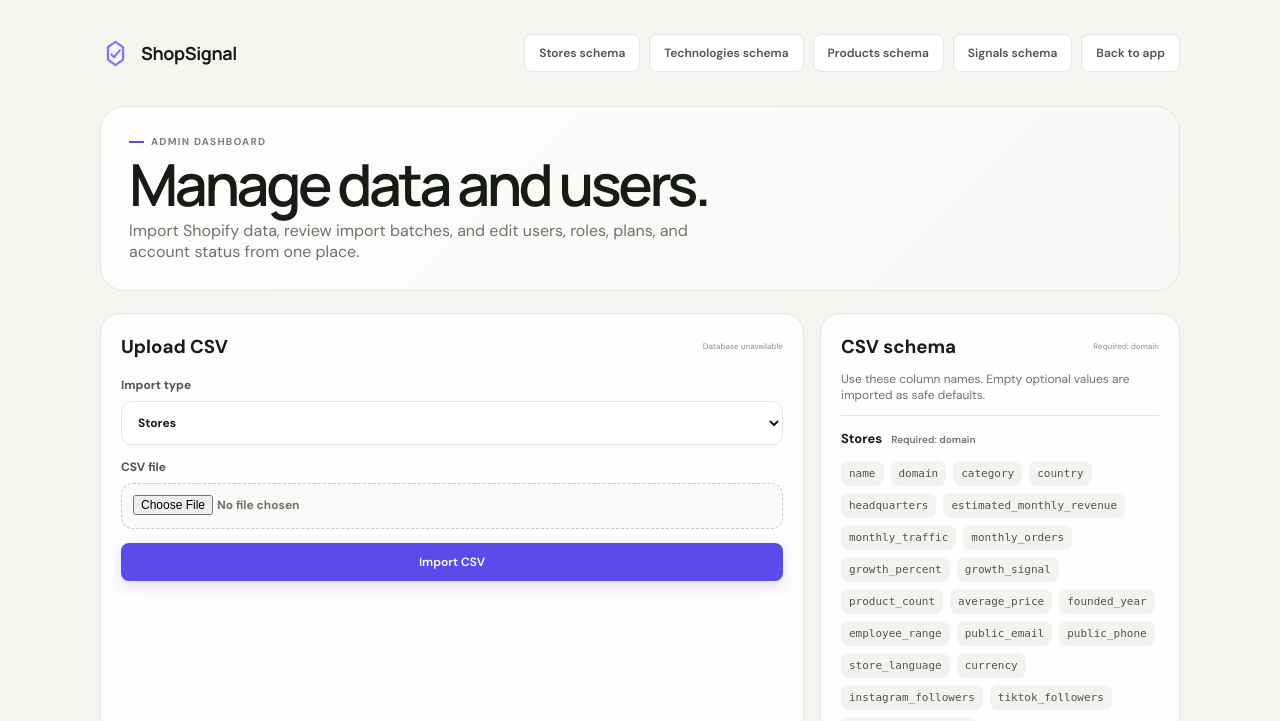
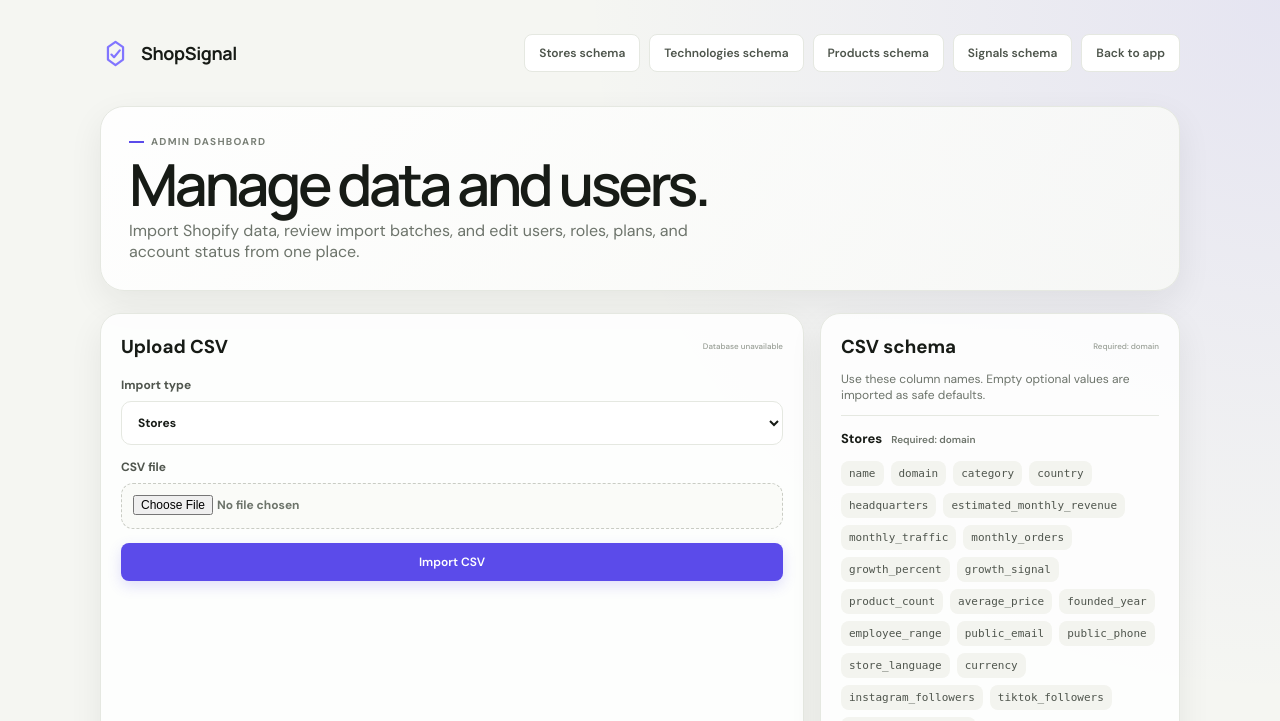
Before and after one commit to petersimeth/onecom-dev, a PHP site: page /admin.php in a window 1280 px wide. Shown: the top 721 px of the page. Run offline with PHP 8.4, Linux system fonts and the light colour scheme; the visitor is signed in with stand-in values (Sample User, id 1).

Commit message:
Polish admin page: define missing --shadow-soft, add branded background
The admin hero and cards referenced an undefined --shadow-soft variable, so
they rendered completely flat. Define it (a soft elevation) which also restores
intended shadows on 3 other app surfaces, and give the admin page the same
subtle branded background gradient as the pricing page for visual cohesion.

```diff
--- a/styles.css
+++ b/styles.css
@@ -16,6 +16,7 @@
   --blue: #2e6fb6;
   --blue-soft: #e8f2ff;
   --shadow: 0 20px 60px rgba(28, 34, 26, 0.1);
+  --shadow-soft: 0 12px 34px rgba(28, 34, 26, 0.07);
 }
 
 * { box-sizing: border-box; }
@@ -298,7 +299,9 @@ kbd { padding: 2px 6px; border: 1px solid #dedfd9; border-radius: 4px; backgroun
 .admin-page {
   min-height: 100vh;
   padding: 34px;
-  background: var(--bg);
+  background:
+    radial-gradient(circle at top right, rgba(91, 75, 234, .10), transparent 32%),
+    var(--bg);
 }
 
 .pricing-page {
```
